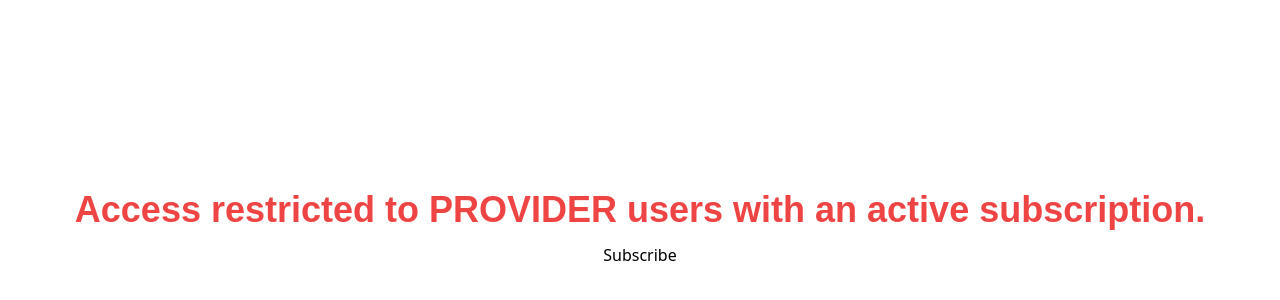
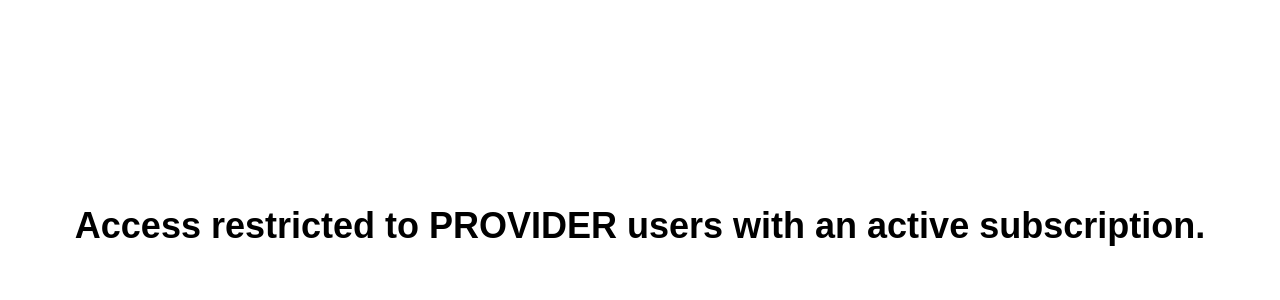
Before and after one commit to prathibha97/AV-BIDS, a React (Create React App) app in the folder client/: page /messages in a window 1280 px wide. Shown: the part 174-474 px from the top of the page. Built offline with nearby package versions, Linux system fonts and the light colour scheme; sample sign-in values are in the browser's storage.

Commit message:
subscribe required UI updated

```diff
--- a/client/src/router/guards/subscription-guard.tsx
+++ b/client/src/router/guards/subscription-guard.tsx
@@ -1,6 +1,7 @@
-import { FC } from 'react';
-import { useNavigate } from 'react-router-dom';
-import { useGetCurrentUser } from '../../app/hooks/useUser';
+import { FC } from "react";
+import { useNavigate } from "react-router-dom";
+import { useGetCurrentUser } from "../../app/hooks/useUser";
+import subscribeRequired from "../../assets/17_billing/subscribe_to_us.png";
 
 interface SubscriptionGuardProps {
   children: React.ReactNode;
@@ -11,30 +12,68 @@ const SubscriptionGuard: FC<SubscriptionGuardProps> = ({ children }) => {
 
   const user = useGetCurrentUser();
 
-  const storedUser = JSON.parse(localStorage.getItem('userInfo') || '{}');
+  const storedUser = JSON.parse(localStorage.getItem("userInfo") || "{}");
 
   // Check if the user has an active subscription with a plan of 'PREMIUM' or 'TRIAL'
   const hasSubscription =
     user?.subscription &&
-    (user.subscription.plan === 'PREMIUM' ||
-      user.subscription.plan === 'TRIAL');
+    (user.subscription.plan === "PREMIUM" ||
+      user.subscription.plan === "TRIAL");
 
   // Check if the userType is "PROVIDER"
-  const isProvider = user?.userType === 'PROVIDER';
+  const isProvider = user?.userType === "PROVIDER";
 
   // Allow access without restrictions for planner users
-  const isPlanner = user?.userType === 'PLANNER';
+  const isPlanner = user?.userType === "PLANNER";
 
   return isPlanner || (storedUser.token && isProvider && hasSubscription) ? (
     <>{children}</>
   ) : (
-    <div className='flex flex-col justify-center items-center h-full'>
-      <h2 className='text-red-500 mb-2'>
-        {isProvider
-          ? 'Subscription required. Please subscribe to access this content.'
-          : 'Access restricted to PROVIDER users with an active subscription.'}
+    <div className="flex flex-col justify-center items-center h-full">
+      <h2 className="">
+        {isProvider ? (
+          <div className="bg-[#F3F1FB] py-12 px-48 rounded-2xl shadow-md">
+            {/* "Subscription required. Please subscribe to access this content. " */}
+            <div className="flex items-center justify-center ">
+              <img
+                src={subscribeRequired}
+                alt="subscribe required img"
+                className="w-[400px]"
+              />
+            </div>
+
+            <h2 className="text-[#131e3e] text-center text-[40px] mb-3">
+              Stay with us!
+            </h2>
+            <p className="text-[#33495c] text-center text-[16px]">
+              Discover more! Subscribe for exclusive access <br></br>to premium
+              content and elevate your <br></br>experience today.
+            </p>
+
+            <div className="flex items-center justify-center gap-10 mt-6">
+              <div
+                className="bg-[#8645FF] border border-[#8645FF] rounded-md cursor-pointer"
+                onClick={() => navigate("/billing")}
+              >
+                <p className="text-[#f3f1fb] text-[18px] py-2 px-5">
+                  Subscribe
+                </p>
+              </div>
+              <div
+                className="border border-[#8645FF] rounded-md cursor-pointer"
+                onClick={() => navigate("/")}
+              >
+                <p className="text-[#8645ff] text-[18px] py-2 px-5">
+                  No Thanks
+                </p>
+              </div>
+            </div>
+          </div>
+        ) : (
+          "Access restricted to PROVIDER users with an active subscription."
+        )}
       </h2>
-      <button onClick={() => navigate('/billing')}>Subscribe</button>
+      {/* <button onClick={() => navigate("/billing")}>Subscribe</button> */}
     </div>
   );
 };
```
Also changed, not shown: client/src/assets/17_billing/subscribe_to_us.png (added).
